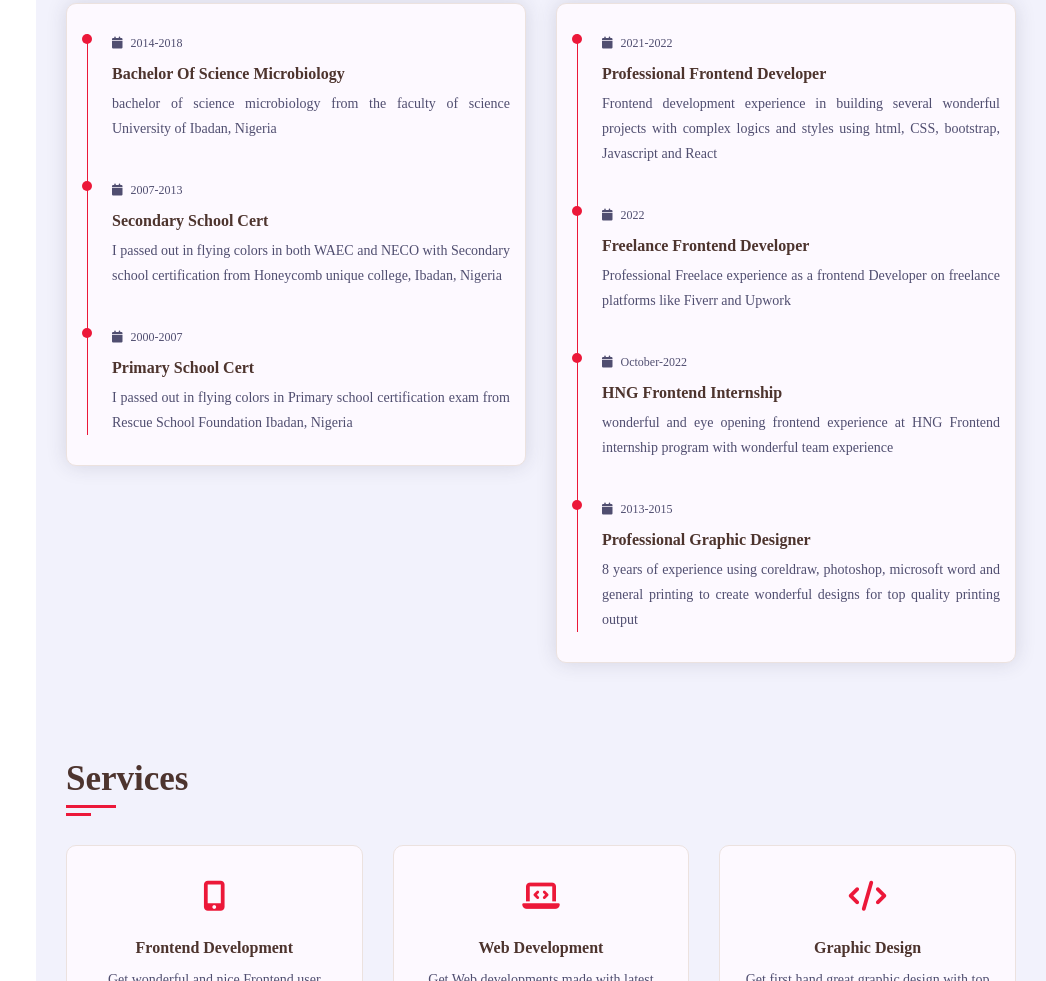
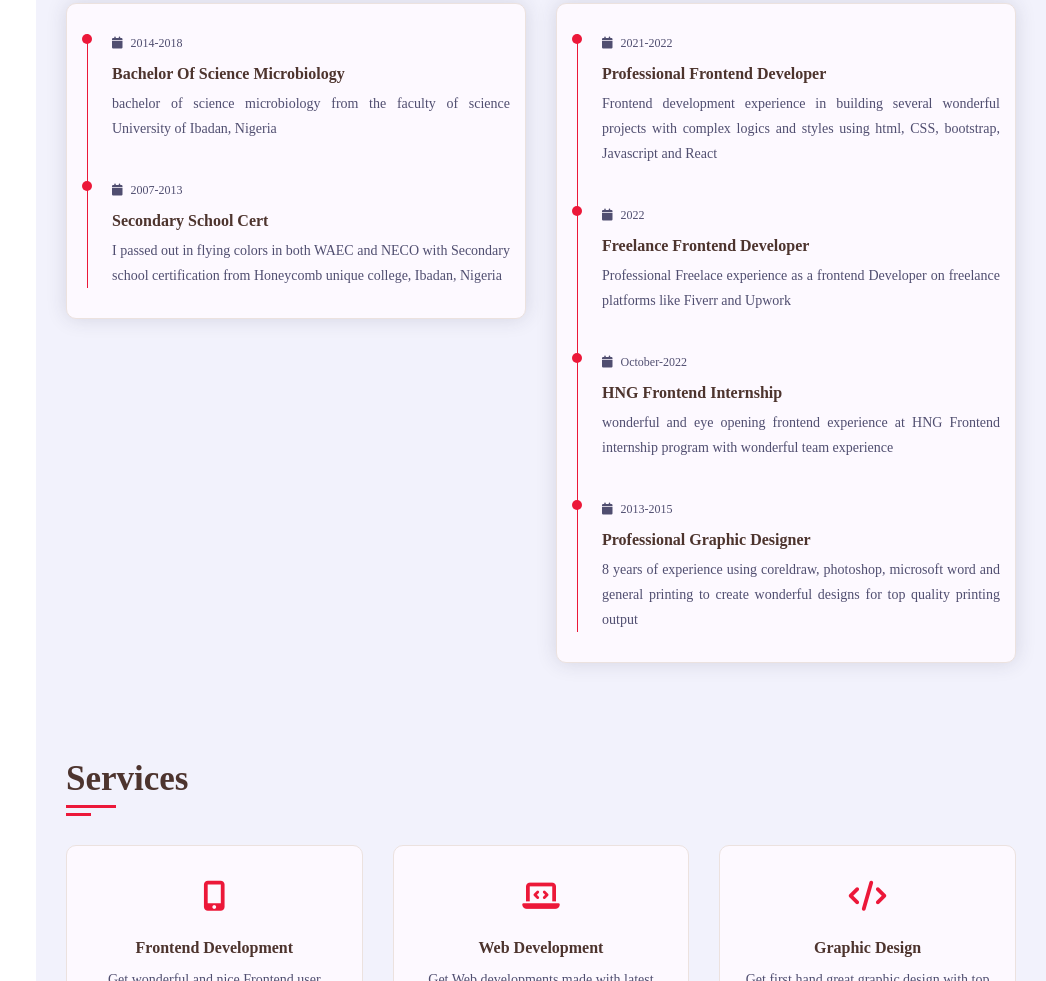
Before and after one commit to Topmark1/My-Portfolio-Website, a plain HTML site: page index.html in a window 1280 px wide. Shown: the part 1390-2371 px from the top of the page, without its empty margins (234-1280 px from the left). Drawn offline with nearby package versions, Linux system fonts and the light colour scheme; a web font is replaced by a local one.

Commit message:
Update index.html

```diff
--- a/index.html
+++ b/index.html
@@ -170,14 +170,7 @@
                                                 <h4 class="timeline-title">Secondary School Cert</h4>
                                                 <p class="timeline-text">I passed out in flying colors in both WAEC and NECO with Secondary school certification from Honeycomb unique college, Ibadan, Nigeria</p>
                                             </div>
-                                            <div class="timeline-item">
-                                                <div class="circle-dot"></div>
-                                                <h3 class="timeline-date">
-                                                    <i class="fa fa-calendar"></i> 2000-2007
-                                                </h3>
-                                                <h4 class="timeline-title">Primary School Cert</h4>
-                                                <p class="timeline-text">I passed out in flying colors in Primary school certification exam from Rescue School Foundation Ibadan, Nigeria</p>
-                                            </div>
+                                            <!--primary if needed-->
                                         </div>
                                     </div>
                                 </div>
```
